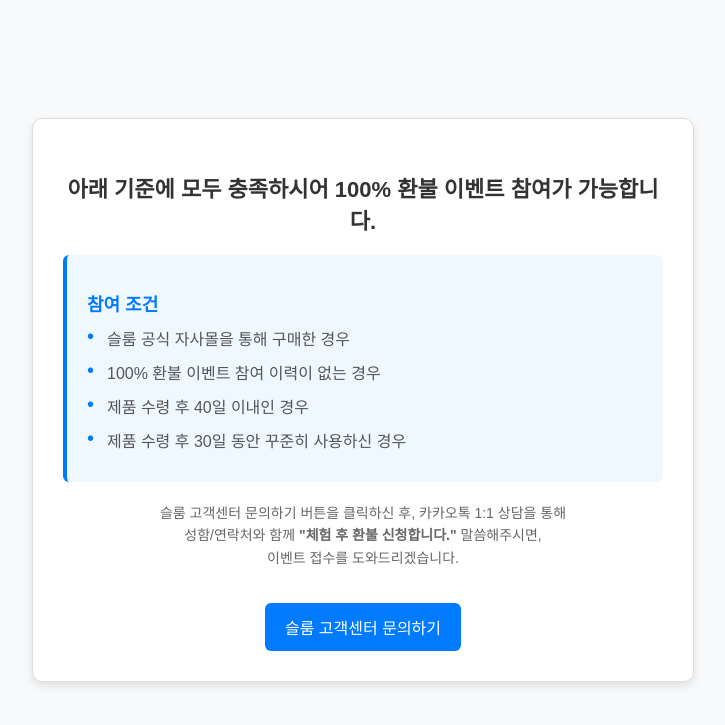
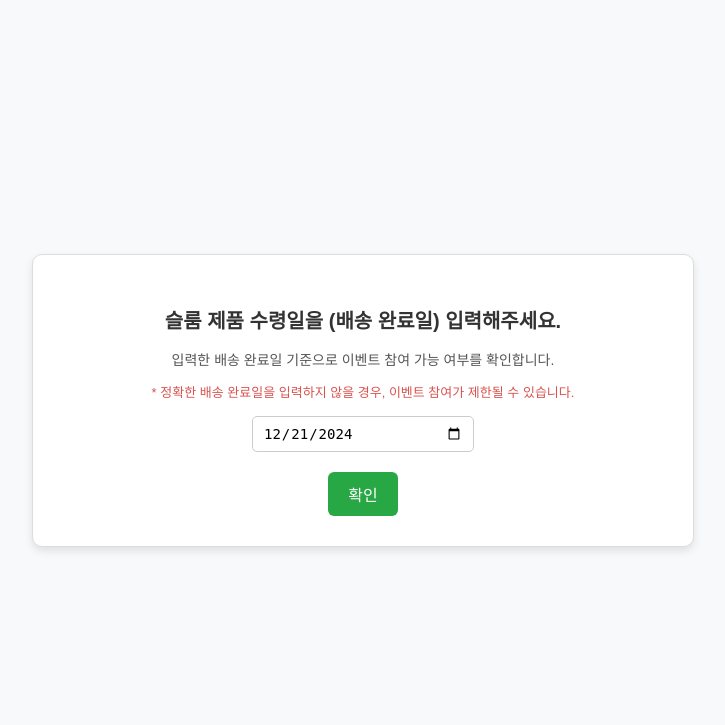
Before and after one commit to sdefgbhnjmj/100_percent_refund_page, a Flask app: page /result in a window 1280 px wide. Shown: the top 725 px of the page, without its empty margins (277-1002 px from the left). Run offline with Flask 2, Linux system fonts and the light colour scheme.

Commit message:
Initial commit

```diff
--- a/templates/result.html
+++ b/templates/result.html
@@ -26,64 +26,51 @@
             text-align: center;
         }
         .title {
-            font-size: 22px;
+            font-size: 20px;
             font-weight: bold;
             color: #333;
+            margin-bottom: 15px;
+        }
+        .subtitle {
+            font-size: 14px;
+            color: #555;
+            margin-bottom: 10px;
+        }
+        .alert {
+            font-size: 13px;
+            color: #d9534f; /* 빨간색 경고 텍스트 */
+            margin-bottom: 15px;
+        }
+        .date-input {
+            display: flex;
+            justify-content: center;
+            align-items: center;
             margin-bottom: 20px;
         }
-        .highlight {
-            background-color: #f0f8ff;
-            border-left: 4px solid #007BFF;
-            padding: 20px;
-            border-radius: 6px;
-            margin: 20px 0;
-            text-align: left;
+        input[type="date"] {
+            width: 200px;
+            padding: 8px 10px;
+            font-size: 14px;
+            border: 1px solid #ccc;
+            border-radius: 5px;
+            outline: none;
+            transition: border-color 0.2s ease-in-out;
         }
-        .highlight h2 {
-            font-size: 18px;
-            color: #007BFF;
-            margin-bottom: 10px;
-            font-weight: bold;
-        }
-        .highlight ul {
-            list-style: none;
-            padding: 0;
-            margin: 0;
-        }
-        .highlight li {
-            font-size: 16px;
-            color: #555;
-            margin-bottom: 10px;
-            padding-left: 20px;
-            position: relative;
-        }
-        .highlight li::before {
-            content: "•";
-            color: #007BFF;
-            position: absolute;
-            left: 0;
-            font-size: 20px;
-            line-height: 1;
-        }
-        .note {
-            font-size: 14px;
-            color: #666;
-            margin-top: 20px;
-            line-height: 1.6;
+        input[type="date"]:focus {
+            border-color: #28a745; /* 초록색 테두리 */
         }
         button {
-            background-color: #007BFF;
+            background-color: #28a745; /* 초록색 버튼 */
             color: white;
             border: none;
-            padding: 12px 20px;
+            padding: 10px 20px;
             font-size: 16px;
             border-radius: 6px;
             cursor: pointer;
-            margin-top: 20px;
-            transition: background-color 0.2s;
+            transition: background-color 0.3s ease-in-out;
         }
         button:hover {
-            background-color: #0056b3;
+            background-color: #218838;
         }
         button:focus {
             outline: none;
@@ -92,25 +79,15 @@
 </head>
 <body>
     <div class="container">
-        <p class="title">아래 기준에 모두 충족하시어 100% 환불 이벤트 참여가 가능합니다.</p>
+        <p class="title">슬룸 제품 수령일을 (배송 완료일) 입력해주세요.</p>
+        <p class="subtitle">입력한 배송 완료일 기준으로 이벤트 참여 가능 여부를 확인합니다.</p>
+        <p class="alert">* 정확한 배송 완료일을 입력하지 않을 경우, 이벤트 참여가 제한될 수 있습니다.</p>
 
-        <div class="highlight">
-            <h2>참여 조건</h2>
-            <ul>
-                <li>슬룸 공식 자사몰을 통해 구매한 경우</li>
-                <li>100% 환불 이벤트 참여 이력이 없는 경우</li>
-                <li>제품 수령 후 40일 이내인 경우</li>
-                <li>제품 수령 후 30일 동안 꾸준히 사용하신 경우</li>
-            </ul>
+        <div class="date-input">
+            <input type="date" id="delivery-date" value="2024-12-21">
         </div>
 
-        <p class="note">
-            슬룸 고객센터 문의하기 버튼을 클릭하신 후, 카카오톡 1:1 상담을 통해<br>
-            성함/연락처와 함께 <strong>"체험 후 환불 신청합니다."</strong> 말씀해주시면,<br>
-            이벤트 접수를 도와드리겠습니다.
-        </p>
-
-        <button onclick="window.location.href='http://pf.kakao.com/_hFwPK'">슬룸 고객센터 문의하기</button>
+        <button onclick="alert('입력한 날짜가 제출되었습니다!')">확인</button>
     </div>
 </body>
 </html>
```
